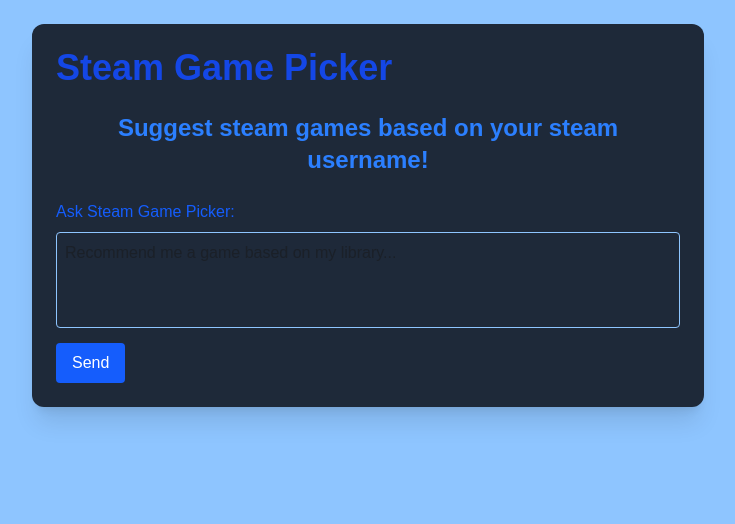
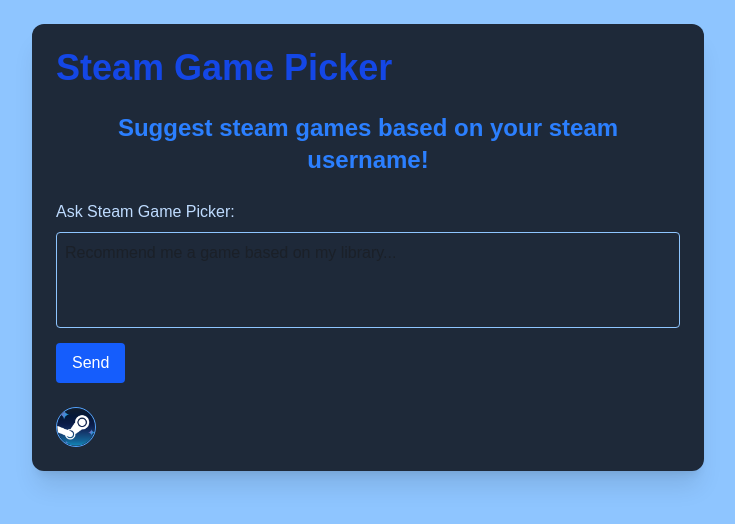
Before and after one commit to KaminoShimobe/SteamGamePicker, a Next.js app in the folder steam-game-picker/: page / in a window 1280 px wide. Shown: the top 524 px of the page, without its empty margins (272-1007 px from the left). Built offline with nearby package versions, Linux system fonts and the light colour scheme.

Commit message:
UI changes for icon

```diff
--- a/steam-game-picker/app/page.tsx
+++ b/steam-game-picker/app/page.tsx
@@ -2,15 +2,22 @@
 
 import { useState, FormEvent } from 'react';
 import GameCard from '../components/gamecard';
+import TypingIndicator from '@/components/typingIndicator';
+import { Typewriter } from 'react-simple-typewriter';
+import { FaRobot } from 'react-icons/fa';
+import Image from "next/image";
 
 export default function Home() {
   const [prompt, setPrompt] = useState<string>("");
   const [username, setUsername] = useState<string>("");
   const [response, setResponse] = useState<string>("");
+  const [loading, setLoading] = useState<boolean>(false);
   const [id, setId] = useState<string>("");
 
   const handleSubmit = async (e: FormEvent<HTMLFormElement>) => {
     e.preventDefault();
+    setLoading(true);
+    setResponse("")
 
     const res = await fetch("/api/generate", {
       method: "POST",
@@ -22,9 +29,12 @@
 
     const data = await res.json();
     if (res.ok) {
+      setLoading(false);
       setResponse(data.result);
+
     } else {
       console.error(data.error);
+      setLoading(false);
     }
   };
 
@@ -74,7 +84,7 @@
 
         {/* Prompt Form */}
         <form onSubmit={handleSubmit} className="space-y-2">
-          <label className="block text-blue-600 font-medium">Ask Steam Game Picker:</label>
+          <label className="block text-blue-200 font-medium">Ask Steam Game Picker:</label>
           <textarea
             value={prompt}
             onChange={(e) => setPrompt(e.target.value)}
@@ -85,15 +95,28 @@
             type="submit"
             className="bg-blue-600 text-white px-4 py-2 rounded hover:bg-blue-700 transition"
           >
+
             Send
           </button>
         </form>
 
         {/* Chat Response */}
-        {response && (
+        {loading && <TypingIndicator />}
+        <img
+  src="/SGP_Icon.png"
+  alt="SGP bot"
+  className="w-10 h-10 rounded-full border border-blue-400"
+/>
+        {response && !loading && (
           <div className="bg-gray-100 p-4 rounded-lg border border-blue-200">
             <h2 className="text-blue-600 font-semibold mb-2">Steam Game Picker says:</h2>
-            <p className="text-gray-800 whitespace-pre-line">{response}</p>
+            <p className="text-gray-800 whitespace-pre-line leading-relaxed">
+                  <Typewriter
+            words={[response]}
+            typeSpeed={30}
+            cursor
+            cursorStyle="_"
+          /></p>
           </div>
         )}
       </div>
```
